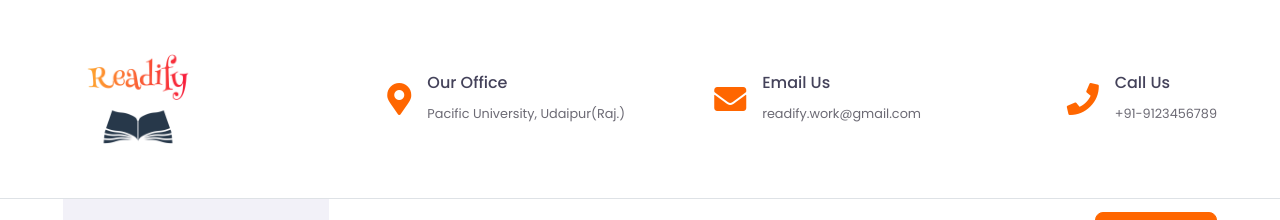
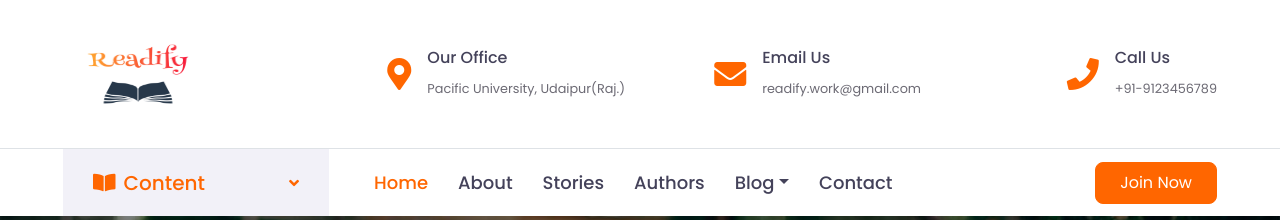
Before and after one commit to Readify07/Readify, a plain HTML site: page index.html in a window 1280 px wide. Shown: the top 220 px of the page. Drawn offline with nearby package versions, Linux system fonts and the light colour scheme.

Commit message:
Update index.html

```diff
--- a/index.html
+++ b/index.html
@@ -31,7 +31,7 @@
         <div class="row align-items-center py-4 px-xl-5">
             <div class="col-lg-3">
                 <a href="" class="text-decoration-none">
-                    <img src="img/readify-logo.jpg" width="150" height="150">
+                    <img src="img/readify-logo.jpg" width="150" height="100">
                 </a>
             </div>
             <div class="col-lg-3 text-right">
```
